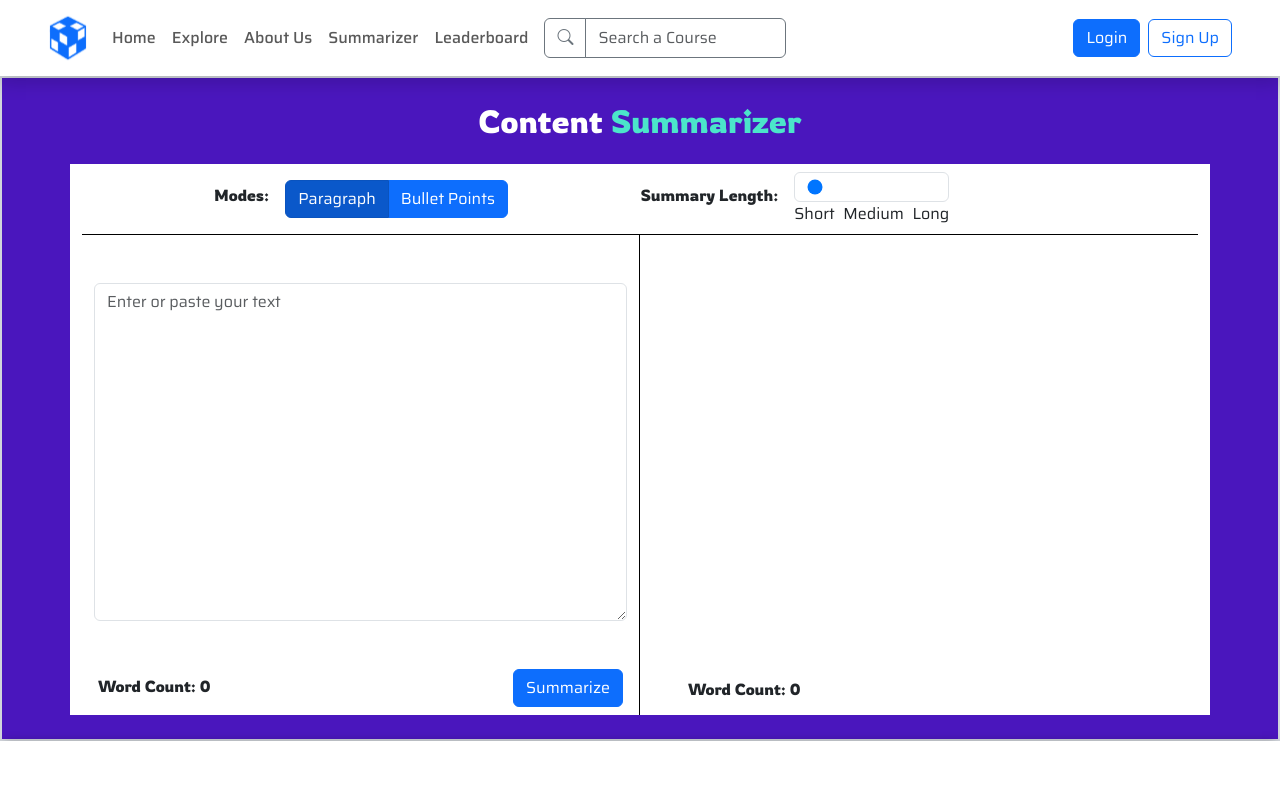
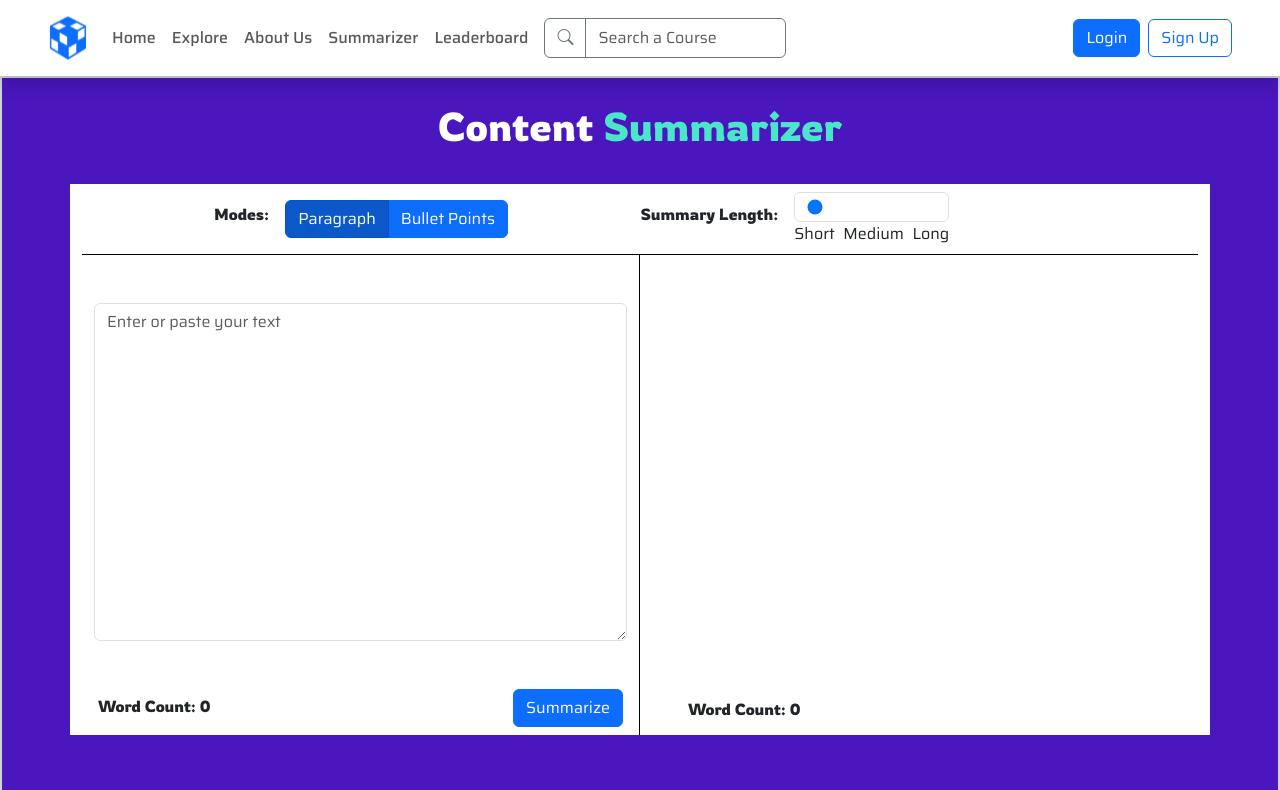
Before and after one commit to hasanhd555/GPT-EdTech, a React (Create React App) app in the folder Frontend/: page /summarizer in a window 1280 px wide. Shown: the top 790 px of the page. Built offline with nearby package versions, Linux system fonts and the light colour scheme.

Commit message:
commit 2

```diff
--- a/Frontend/src/components/LandingPage/FeaturedCourses/Features_Courses.tsx
+++ b/Frontend/src/components/LandingPage/FeaturedCourses/Features_Courses.tsx
@@ -91,7 +91,7 @@ function FeaturedCourses() {
             />
           ) : null}
           {/* Button to explore more courses */}
-          <Button className={`${Styles["button"]} mt-4 text-center mb-2 ${Styles["saira-txt"]}`}
+          <Button className={`${Styles["button"]} px-md-4 py-md-2 align-self-start ${Styles["saira-txt"]}`}
           onClick={()=>{navigate("/explore-courses")}}>
             Explore Courses
           </Button>
--- a/Frontend/src/components/SearchCourses/SearchCourse.tsx
+++ b/Frontend/src/components/SearchCourses/SearchCourse.tsx
@@ -49,7 +49,7 @@ function SearchCourse() {
   }, [query]);
 
   return (
-    <Container className="text-center mt-5" style={{ minHeight: "50vh" }}>
+    <Container fluid className="text-center " style={{ minHeight: "50vh" ,backgroundColor: "#D9ECFF",paddingTop:"20px"}}>
       {courses.length === 0 ? (
         <>
           {loading ? (
@@ -70,7 +70,7 @@ function SearchCourse() {
           <h2>
             Search Results for:<br></br> {query}
           </h2>
-          <Row xs={1} md={2} lg={3} className="my-5">
+          <Row xs={1} md={2} lg={3} style={{paddingBottom:"40px"}}>
             {courses.map((course: Course) => (
               <Col
                 key={course._id}
--- a/Frontend/src/components/Summarizer/Summarizer.tsx
+++ b/Frontend/src/components/Summarizer/Summarizer.tsx
@@ -101,12 +101,12 @@ const Summarizer = () => {
       <Container
         className=""
         fluid
-        style={{ backgroundColor: "#4A16BD", border: "2px solid #d1d5db" }}
+        style={{ backgroundColor: "#4A16BD", border: "2px solid #d1d5db",paddingBottom:"50px"}}
       >
         <div className="d-flex justify-content-center align-items-center">
-          <h2 className="m-4 text-white" style={{ textAlign: "center" }}>
+          <h1 className="m-4 text-white" style={{ textAlign: "center" ,paddingBottom:"10px"}}>
             Content <span style={{ color: "#4BE5CA" }}>Summarizer</span>
-          </h2>
+          </h1>
         </div>
         <div className="container mb-4" style={{ backgroundColor: "white" }}>
           <div
```
